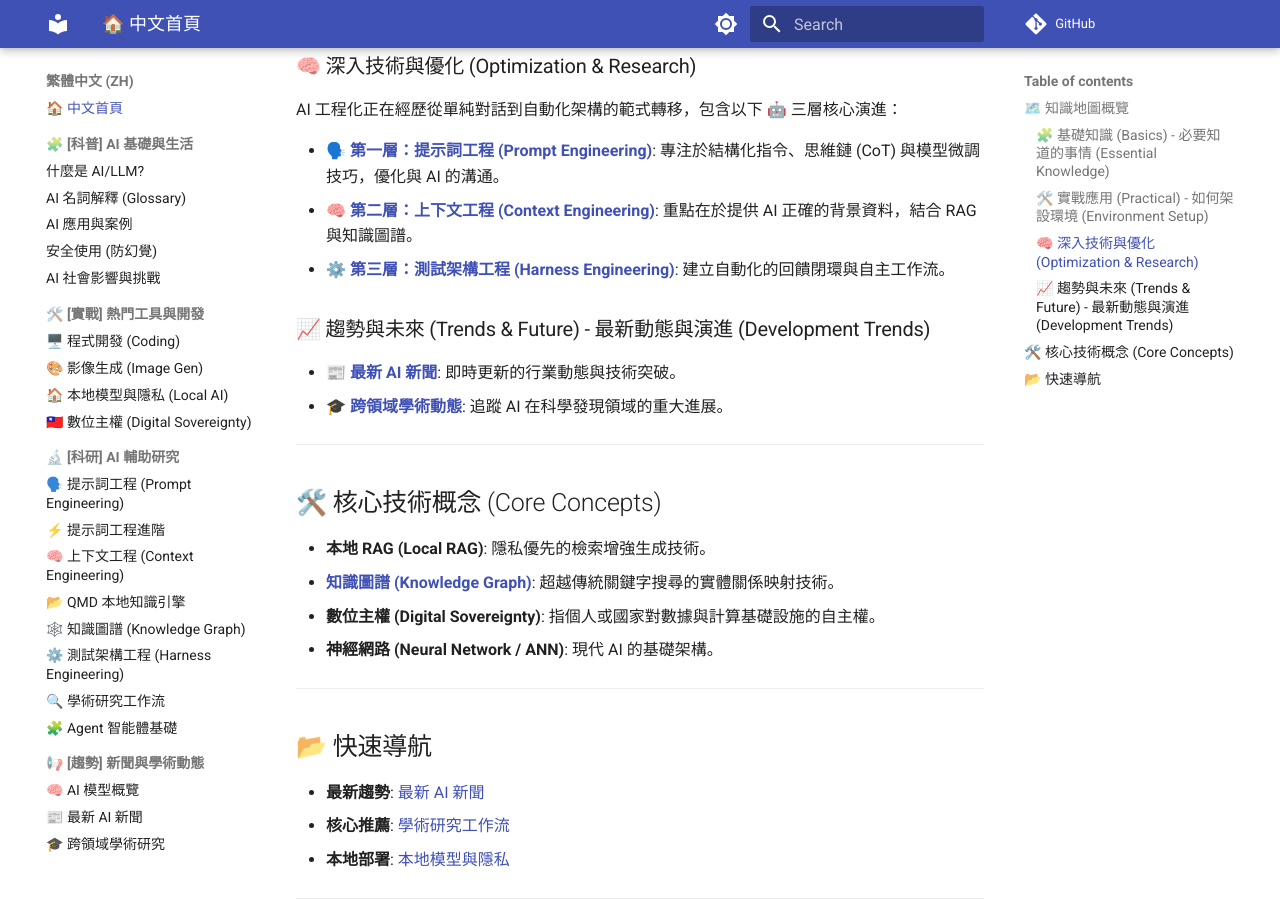
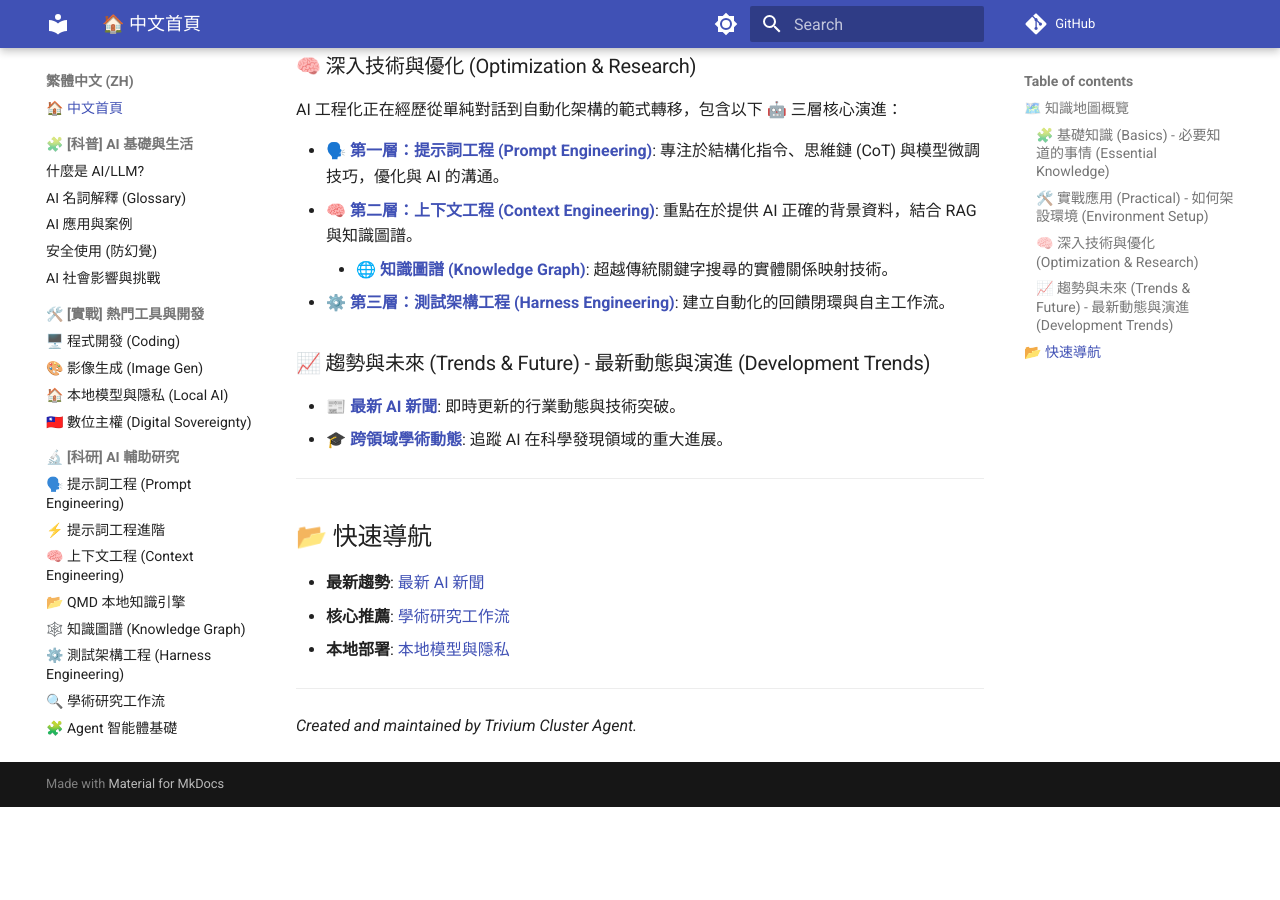
Before and after one commit to ultima6-tw/ai-map, an MkDocs documentation site: the page built from docs/zh/index.md, in a window 1280 px wide and 900 px high, scrolled down 803 px. Built offline with MkDocs 1.6.1 and Material for MkDocs 9.7.7, drawn with Linux system fonts in a browser that asks for light colours; comment, search, counter and statistics services are not loaded; after the commit the page ends 1610 px from its top, so only the background shows below that.

Commit message:
docs: merge Core Concepts, move Knowledge Graph to Context Engineering

```diff
--- a/docs/zh/index.md
+++ b/docs/zh/index.md
@@ -24,20 +24,12 @@ AI 工程化正在經歷從單純對話到自動化架構的範式轉移，包
 
 - **[🗣️ 第一層：提示詞工程 (Prompt Engineering)](prompt-engineering.md)**: 專注於結構化指令、思維鏈 (CoT) 與模型微調技巧，優化與 AI 的溝通。
 - **[🧠 第二層：上下文工程 (Context Engineering)](context-engineering.md)**: 重點在於提供 AI 正確的背景資料，結合 RAG 與知識圖譜。
+    - **[🌐 知識圖譜 (Knowledge Graph)](knowledge-graph.md)**: 超越傳統關鍵字搜尋的實體關係映射技術。
 - **[⚙️ 第三層：測試架構工程 (Harness Engineering)](harness-engineering.md)**: 建立自動化的回饋閉環與自主工作流。
 
 ### 📈 趨勢與未來 (Trends & Future) - 最新動態與演進 (Development Trends)
 - **[📰 最新 AI 新聞](ai-news.md)**: 即時更新的行業動態與技術突破。
 - **[🎓 跨領域學術動態](academic-trends.md)**: 追蹤 AI 在科學發現領域的重大進展。
-
----
-
-## 🛠️ 核心技術概念 (Core Concepts)
-
-- **本地 RAG (Local RAG)**: 隱私優先的檢索增強生成技術。
-- **[知識圖譜 (Knowledge Graph)](knowledge-graph.md)**: 超越傳統關鍵字搜尋的實體關係映射技術。
-- **數位主權 (Digital Sovereignty)**: 指個人或國家對數據與計算基礎設施的自主權。
-- **神經網路 (Neural Network / ANN)**: 現代 AI 的基礎架構。
 
 ---
 
```
Also changed, not shown: docs/en/index.md (+1 -9 lines).
